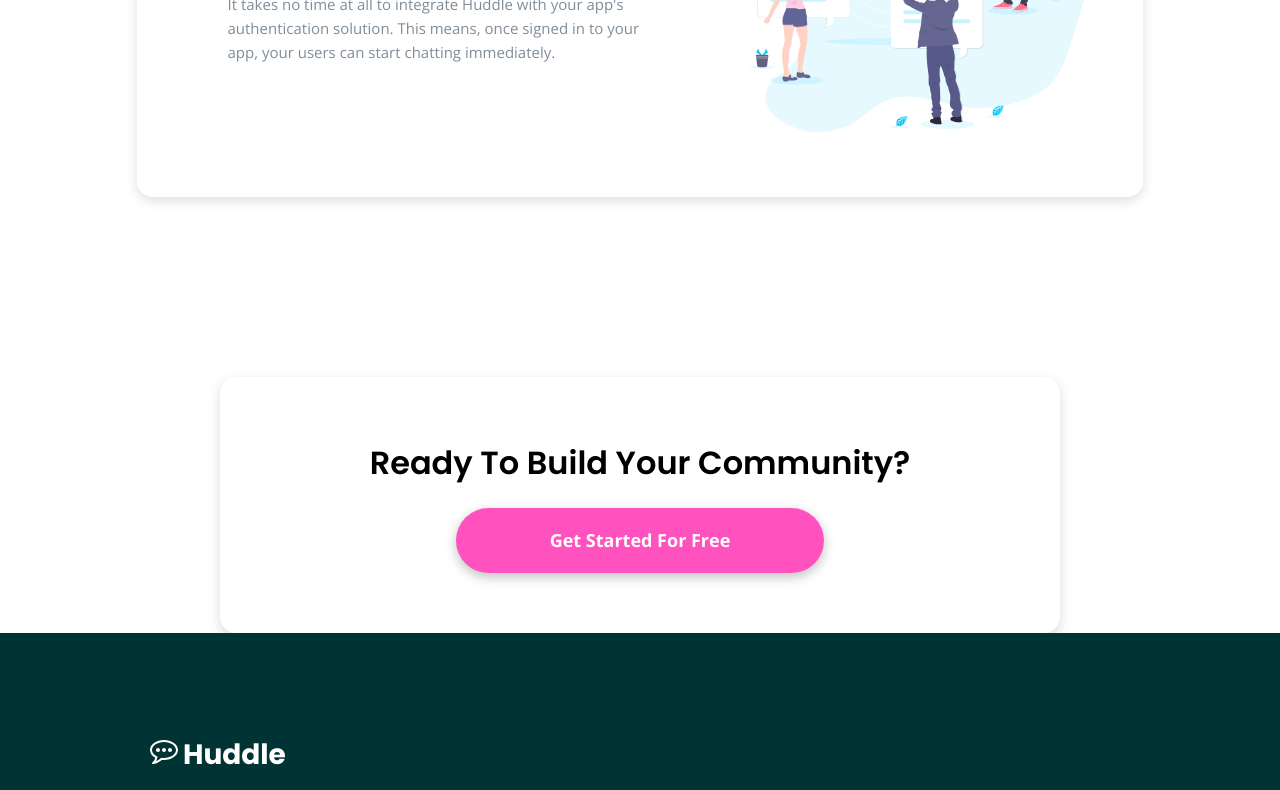
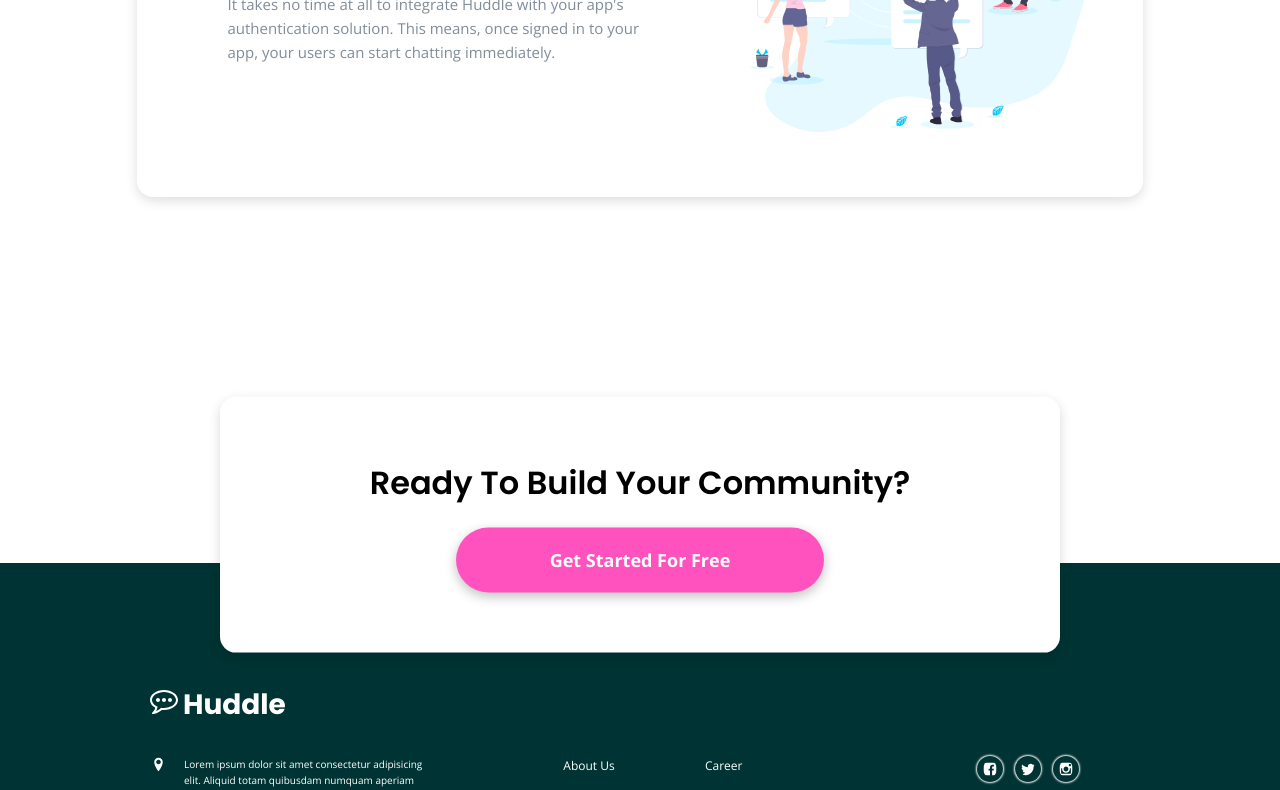
Before and after one commit to stormrageqb/Huddle, a React (Vite) app: page / in a window 1280 px wide. Shown: the part 2000-2790 px from the top of the page. Built offline with nearby package versions, Linux system fonts and the light colour scheme.

Commit message:
Translate Y axis on CTA component for overlap effect

```diff
--- a/src/components/CallToAction.jsx
+++ b/src/components/CallToAction.jsx
@@ -11,6 +11,10 @@ const StyledCTAContainer = styled.section`
   padding: 6rem;
   border-radius: ${({ theme }) => theme.borderRadius.cards};
   box-shadow: rgba(0, 0, 0, 0.15) 0px 0.4rem 1.2rem;
+  transform: translateY(35%);
+  z-index: 9999;
+  position: relative;
+  background-color: #fff;
 
   h2 {
     font-size: 3.2rem;
--- a/src/components/styles/Features.styled.jsx
+++ b/src/components/styles/Features.styled.jsx
@@ -8,5 +8,5 @@ export const StyledFeatures = styled.section`
   display: grid;
   grid-template-columns: repeat(auto-fit, 1fr);
   gap: 6rem;
-  padding-bottom: 12rem;
+  padding-bottom: 5rem;
 `;
--- a/src/components/styles/Footer.styled.jsx
+++ b/src/components/styles/Footer.styled.jsx
@@ -11,8 +11,7 @@ export const StyledFooter = styled.footer`
   grid-template-rows: min-content 1fr;
   column-gap: 13rem;
   row-gap: 2.8rem;
-  padding-top: 10rem;
-  padding-bottom: 6rem;
-  padding-left: 15rem;
-  padding-right: 2rem;
+  padding: 12rem 2rem 6rem 15rem;
+  position: relative;
+  z-index: 1;
 `;
--- a/src/components/styles/GridContainer.styled.jsx
+++ b/src/components/styles/GridContainer.styled.jsx
@@ -2,7 +2,7 @@ import styled from "styled-components";
 
 export const StyledGridContainer = styled.div`
   display: grid;
-  grid-template-rows: 100vh min-content min-content;
+  grid-template-rows: 100vh min-content min-content min-content;
   grid-template-columns:
     [full-start] minmax(4rem, 1fr) [center-start] repeat(
       10,
```
